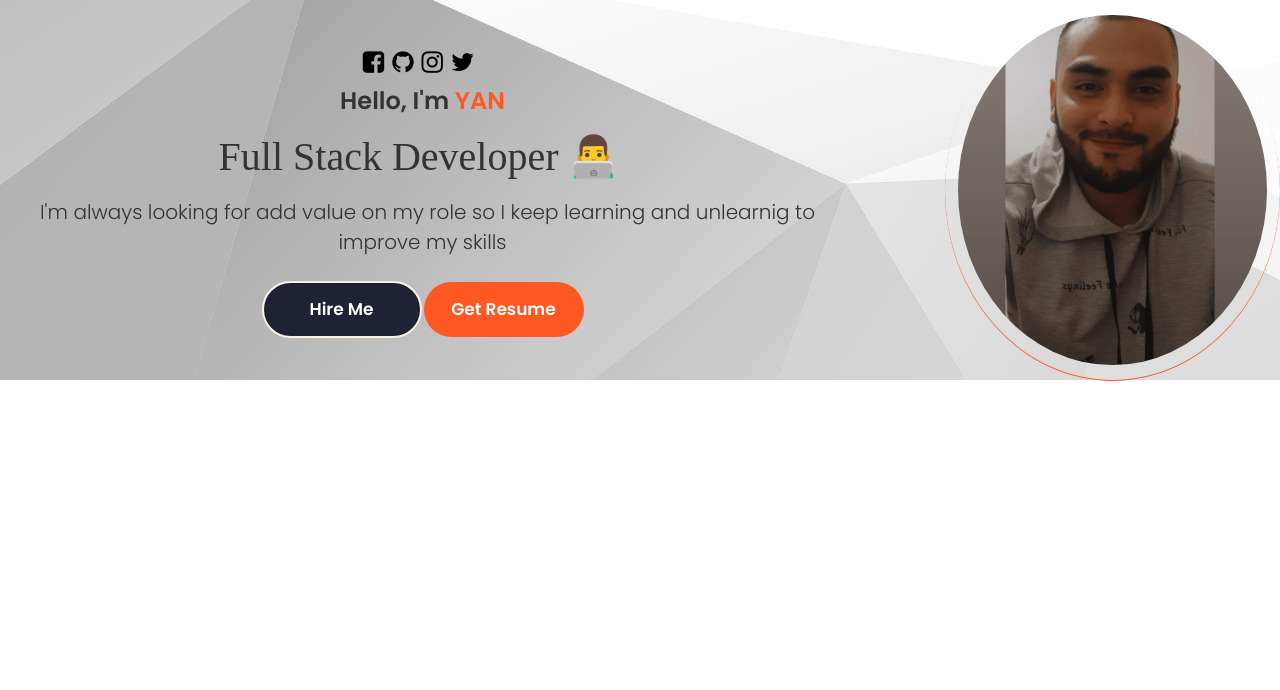
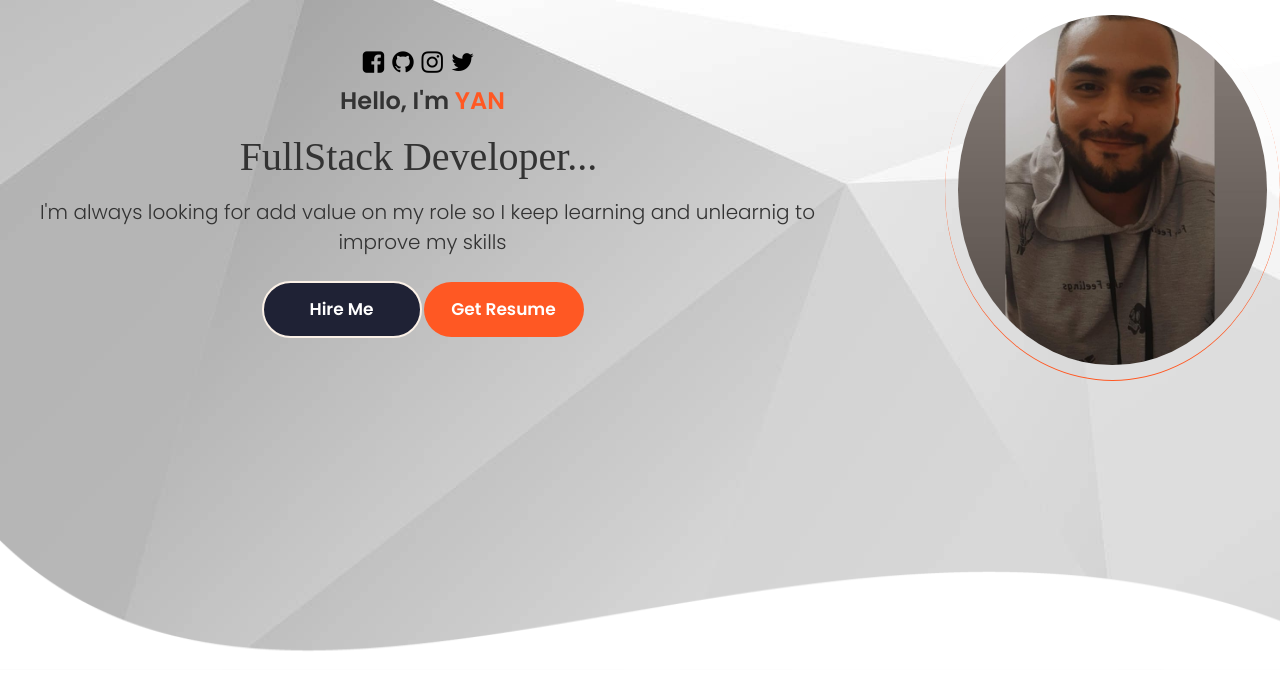
Before and after one commit to yancertuche/portafolio, a React (Create React App) app: page / in a window 1280 px wide. Shown: the top 690 px of the page. Built offline with nearby package versions, Linux system fonts and the light colour scheme; a web font is replaced by a local one.

Commit message:
adding footer and  fixing images paths

```diff
--- a/public/index.html
+++ b/public/index.html
@@ -26,7 +26,7 @@
     />
     <link rel="apple-touch-icon" href="%PUBLIC_URL%/logo192.png" />
     <link rel="manifest" href="%PUBLIC_URL%/manifest.json" />
-    <title>Yan C| Portafolio</title>
+    <title>Yan Certuche | Portafolio</title>
   </head>
   <body>
     <noscript>You need to enable JavaScript to run this app.</noscript>
--- a/src/App.js
+++ b/src/App.js
@@ -1,10 +1,10 @@
 import './App.css';
-import Profile from './PortafolioContainer/Home/Profile';
+import Home from './PortafolioContainer/Home/Home';
 
 function App() {
   return (
     <div className="App">
-      <Profile></Profile>
+      <Home></Home>
     </div>
   );
 }
--- /dev/null
+++ b/src/PortafolioContainer/Home/Footer/Footer.css
@@ -0,0 +1,26 @@
+.footer-container{
+    height: 17.8%;
+    width: 100%;
+    overflow: hidden;
+    display: flex;
+    justify-content: center;
+}
+
+.footer-parent{
+    width: 100%;
+    height: 100%;
+    max-width: 1920px;
+}
+
+.footer-parent img{
+    max-width: 100%;
+    height: 130px;
+}
+
+@media only screen and (max-width: 1110px) {
+    .footer-parent{
+        display: flex;
+        align-items: flex-end;
+    }
+
+}
--- /dev/null
+++ b/src/PortafolioContainer/Home/Footer/Footer.js
@@ -0,0 +1,13 @@
+import React from 'react';
+import bg from '../../../assets/Home/shape-bg.png';
+import './Footer.css'
+
+export default function Footer(){
+    return(
+        <div className='footer-container'>
+            <div className='footer-parent'>
+                <img src={bg} alt='imgn'/>
+            </div>
+        </div>
+    )
+}
--- /dev/null
+++ b/src/PortafolioContainer/Home/Home.css
@@ -0,0 +1,7 @@
+.home-container{
+    display: flex;
+    flex-direction: column;
+    justify-content: space-between;
+    min-height: 670px;
+    background-image: url('../../assets/Home/bg.jpg');
+}
--- /dev/null
+++ b/src/PortafolioContainer/Home/Home.js
@@ -0,0 +1,12 @@
+import React from 'react';
+import Profile from './Profile/Profile';
+import Footer from './Footer/Footer';
+import './Home.css'
+export default function Home(){
+    return(
+        <div className='home-container'>
+            <Profile></Profile>
+            <Footer></Footer>
+        </div>
+    );
+}
--- a/src/PortafolioContainer/Home/Profile.css
+++ b/src/PortafolioContainer/Home/Profile/Profile.css
@@ -5,7 +5,7 @@
     justify-content: center;
     height: 10%;
     min-height: fit-content;
-    background-image: url('../../assets/Home/bg.jpg');
+
 
 }
 
@@ -69,7 +69,7 @@
 .profile-picture-background{
     height: 92%;
     width: 92%;
-    background-image: url('../../assets/Home/YanProfile.jpg');
+    background-image: url('../../../assets/Home/YanProfile.jpg');
     background-size: cover ;
     border-radius: 50%;
     background-repeat: no-repeat;
@@ -159,3 +159,15 @@
         margin: 0 10px 0 10px;
     }
 }
+
+@media screen and (max-width : 375px){
+    .profile-picture{
+        height: 275px;
+        width: 275px;
+        margin-top: -90px;
+    }
+
+    .profile-details{
+        width: 90%;
+    }
+}
--- a/src/PortafolioContainer/Home/Profile.js
+++ b/src/PortafolioContainer/Home/Profile/Profile.js
@@ -37,15 +37,15 @@ export default function Profile(){
                             {" "}
                             <Typical loop={Infinity}
                                 steps ={[
-                                    "Enthusiastic Dev 👾",
+                                    "Enthusiastic Dev...",
                                      1800,
-                                     "Full Stack Developer 👨‍💻",
+                                     "FullStack Developer...",
                                      1800,
-                                     "Angular 😎",
+                                     "Angular...",
                                      1800,
-                                     "React 😃",
+                                     "React...",
                                      1800,
-                                     "Java ☕",
+                                     "Java...",
                                      1800
                                     ]}>
                             </Typical>
```
